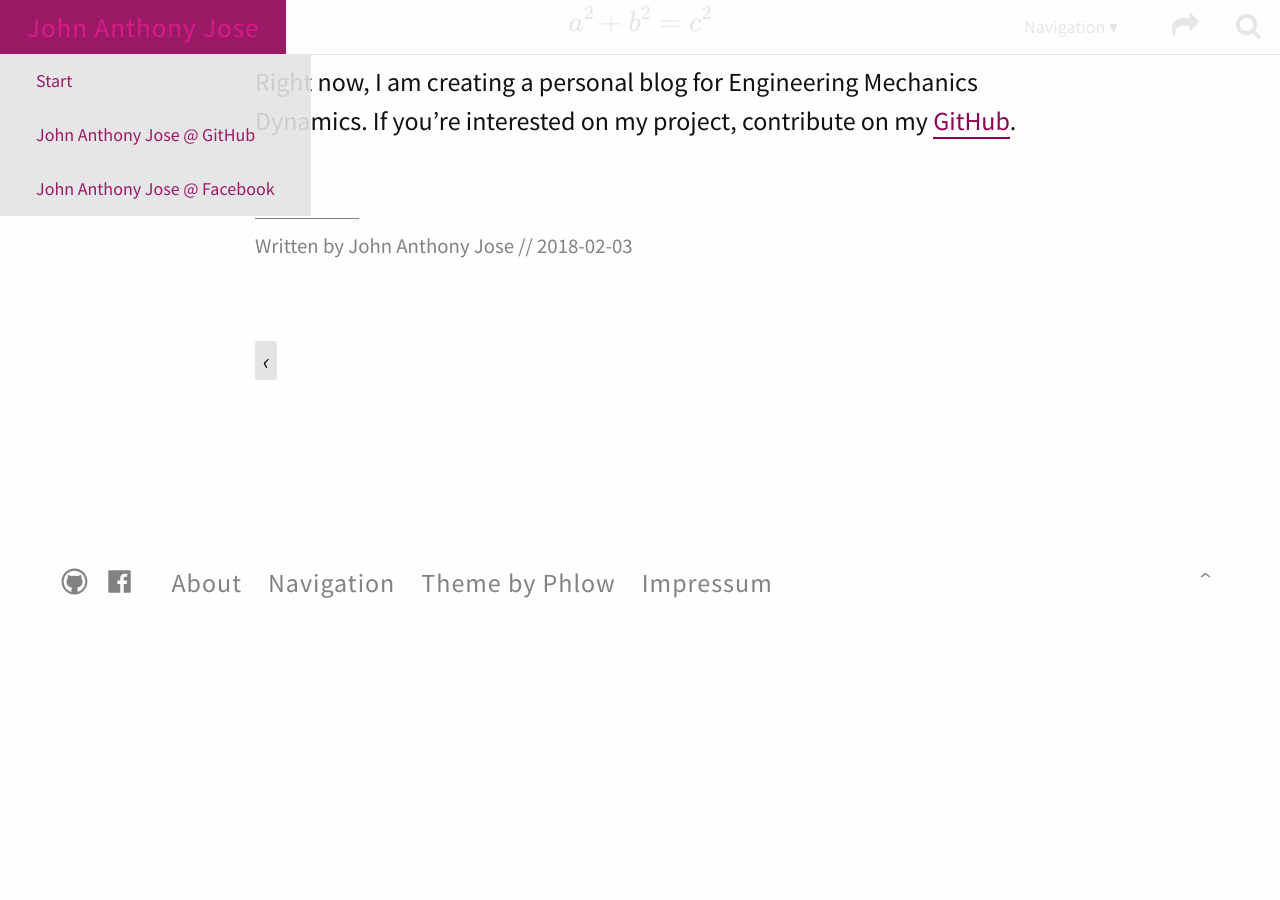
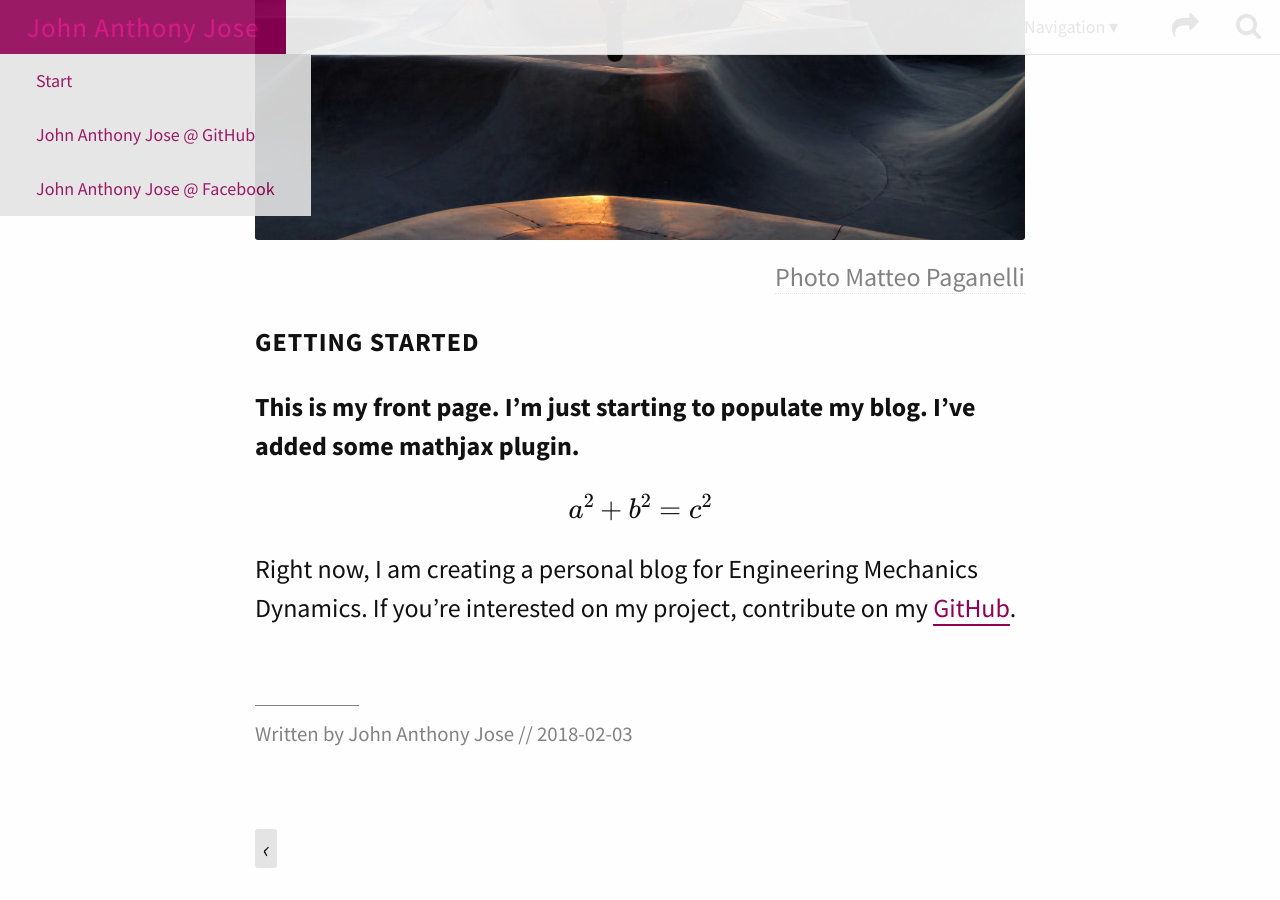
Before and after one commit to johnanthonyjose/johnanthonyjose.github.io, a Jekyll site: the page built from _posts/2018-02-03-getting-started.md, in a window 1280 px wide and 900 px high, scrolled down 323 px. Built offline with Jekyll 4.4.1, drawn with Linux system fonts in a browser that asks for light colours; formulas are drawn with MathJax 3; before the commit the page ends 971 px from its top, so only the background shows below that.

Commit message:
cleaned the getting started

```diff
--- a/_posts/2018-02-03-getting-started.md
+++ b/_posts/2018-02-03-getting-started.md
@@ -1,6 +1,8 @@
-<script type="text/javascript" async
-  src="https://cdn.mathjax.org/mathjax/latest/MathJax.js?config=TeX-MML-AM_CHTML">
-</script>
+---
+image: 'photo-matteo-paganelli.jpg'
+caption: 'Photo Matteo Paganelli'
+caption_url: 'http://www.mpaga.it/'
+mathjax: true
 ---
 
 This is my front page. I'm just starting to populate my blog. I've added some mathjax plugin.
```
